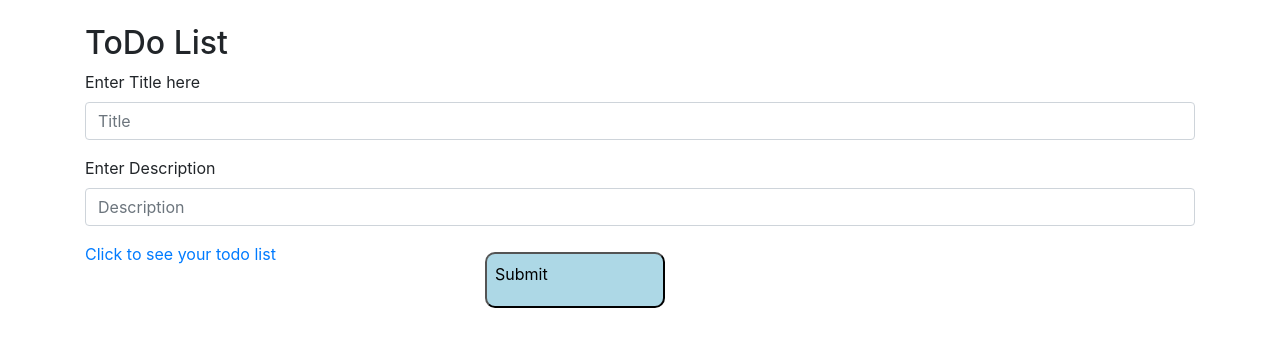
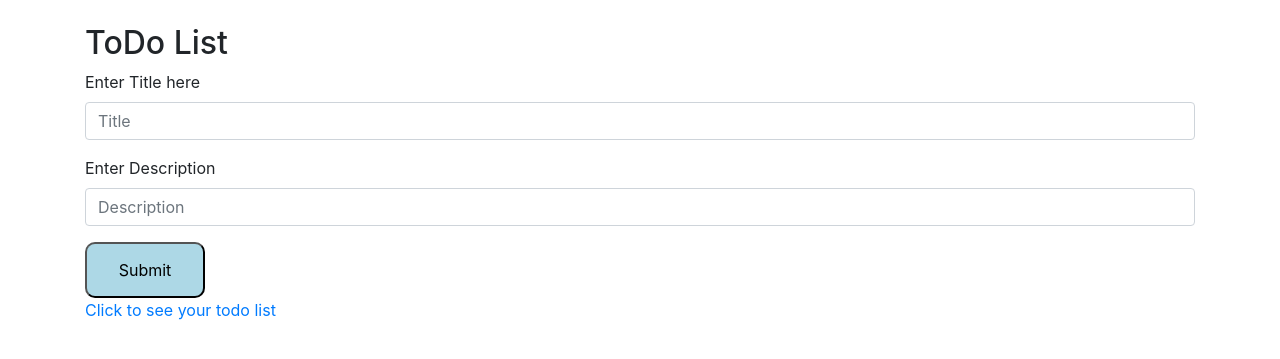
Before and after one commit to arihantjain916/great-minded, a Django app: page /task in a window 1280 px wide. Shown: the top 359 px of the page. Run offline with Django 3.2, Linux system fonts and the light colour scheme; some libraries are stand-ins or nearby versions.

Commit message:
Add files via upload

```diff
--- a/templates/task.html
+++ b/templates/task.html
@@ -15,18 +15,16 @@
   <title>ToDo List</title>
   <style>
     .a1 {
-      display: flex;
+      /* display: flex; */
       border-radius: 10px;
+      background-color: lightblue;
       padding: 8px;
-      width: 180px;
+      width: 120px;
       height: 56px;
-      background-color: lightblue;
       margin: 103;
-      position: absolute;
-      -ms-transform: translateY(-50%);
-      transform: translateY(-50%);
+      position: relative;
       top: 35%;
-      margin-left: 400px;
+      margin-left: auto;
     }
   </style>
 </head>
@@ -41,9 +39,13 @@
     <div class="form-group">
       <label for="description">Enter Description</label>
       <input class="form-control" id="description" name="description" placeholder="Description"></input>
-      <button type="submit" id="add" class='a1' onclick="givealert()">Submit</button>
+
     </div>
-    <a href="/">Click to see your todo list</a>
+    <button type="submit" id="add" class='a1' onclick="givealert()">Submit</button>
+    <div class="f">
+      <a href="/">Click to see your todo list</a>
+    </div>
+
 
 
 
```
